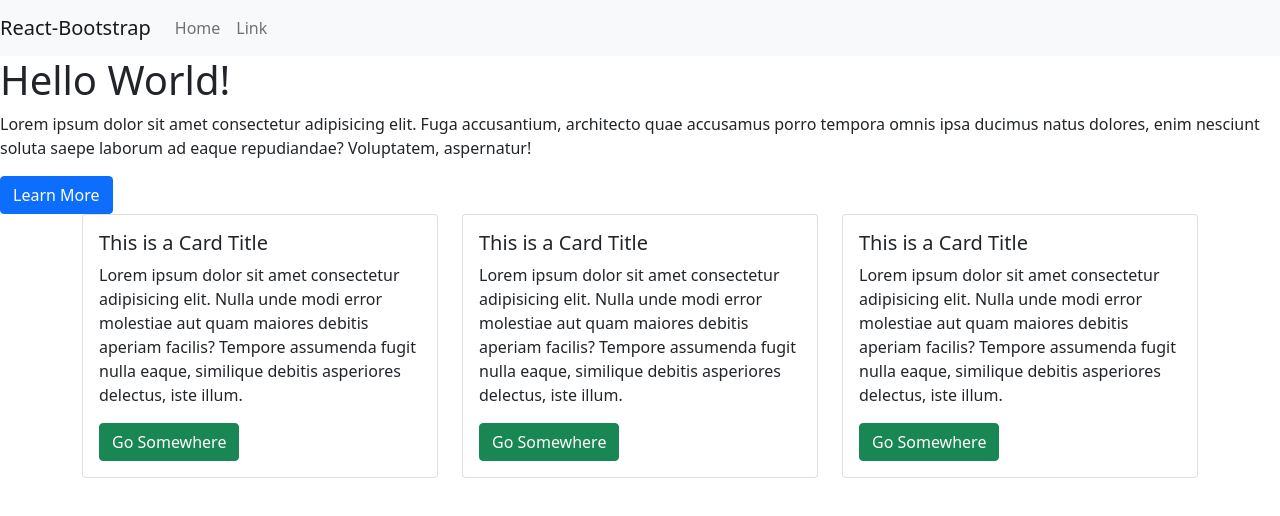
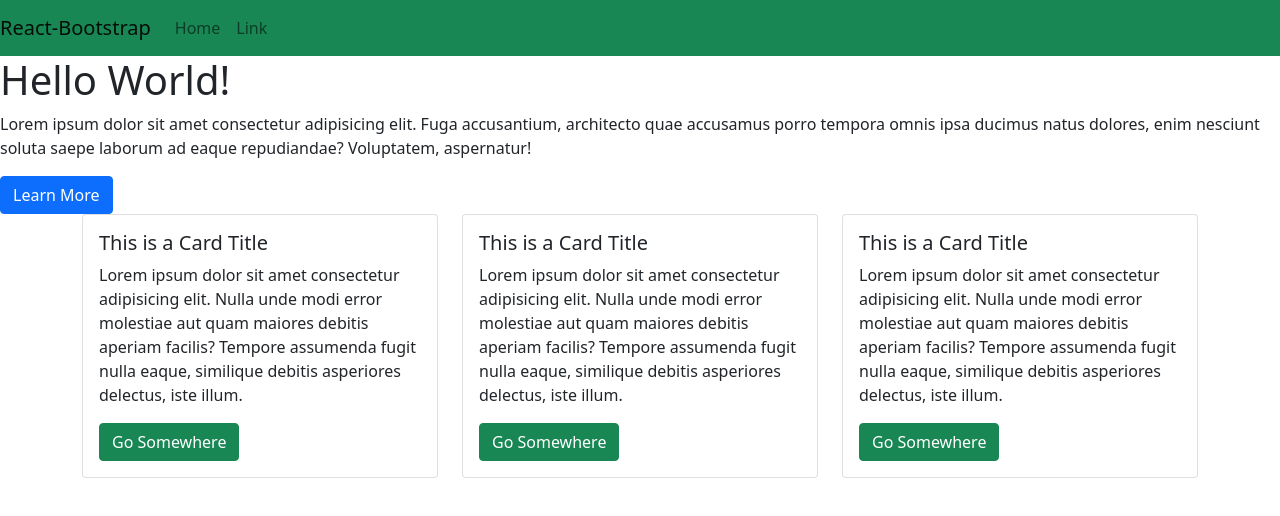
Before and after one commit to chardrichdev/test-repo, a React (Create React App) app: page / in a window 1280 px wide. Shown: the top 516 px of the page. Built offline with nearby package versions, Linux system fonts and the light colour scheme.

Commit message:
changed Navbar feature

```diff
--- a/src/components/Navbar.js
+++ b/src/components/Navbar.js
@@ -4,11 +4,11 @@ import { Navbar, Nav } from 'react-bootstrap'
 
 export default function NavbarComponent(){
 	return(
-		<Navbar bg = "light" expand = "lg">
+		<Navbar bg = "success" expand = "lg">
 			<Navbar.Brand href = "#home">React-Bootstrap</Navbar.Brand>
 			<Nav className = "mr-auto">
-				<Nav.Link href = "#home">Home</Nav.Link>
-				<Nav.Link href = "#link">Link</Nav.Link>
+				<Nav.Link href = "#main">Home</Nav.Link>
+				<Nav.Link href = "#go">Link</Nav.Link>
 			</Nav>
 		</Navbar>
 	)
```
